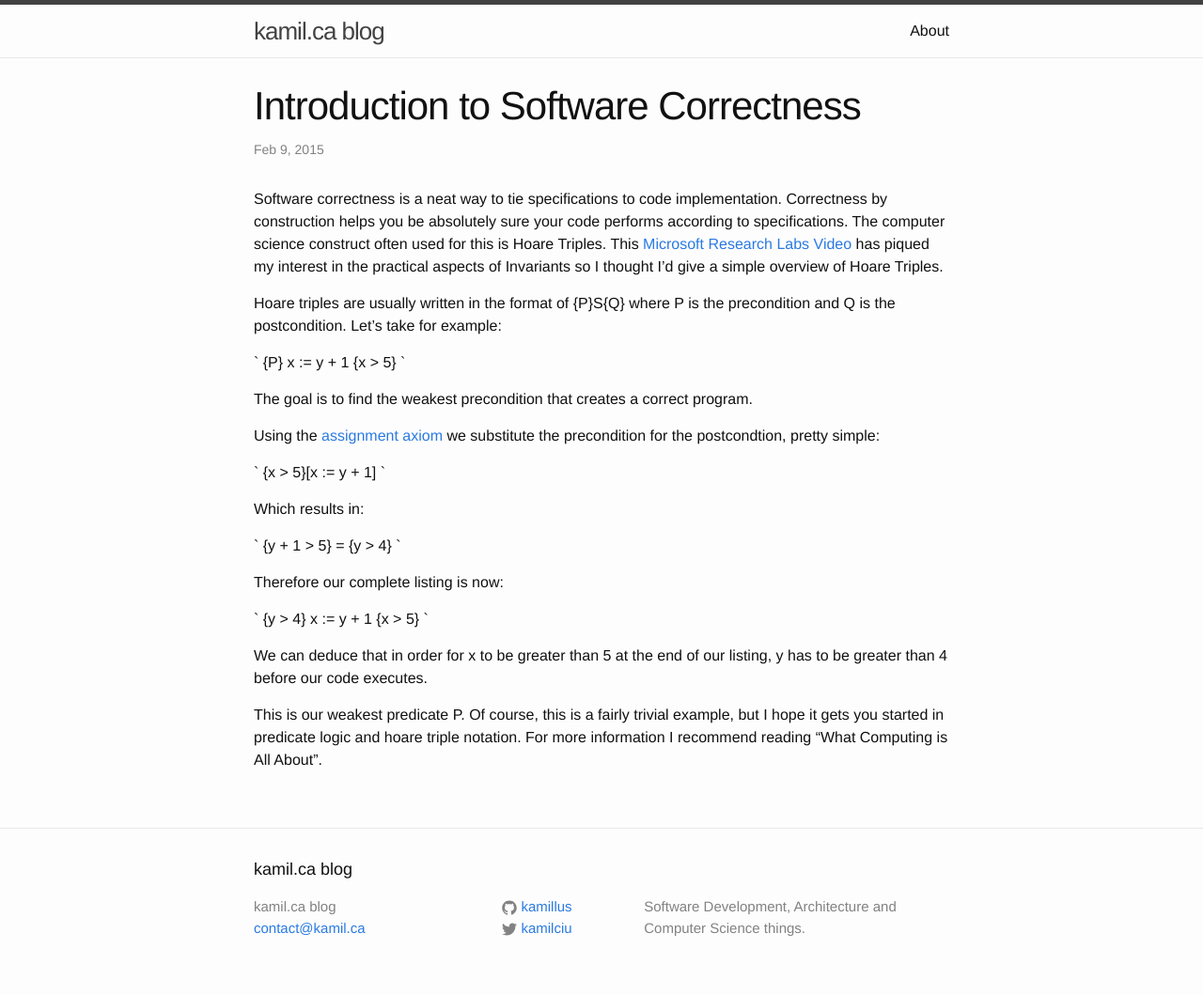
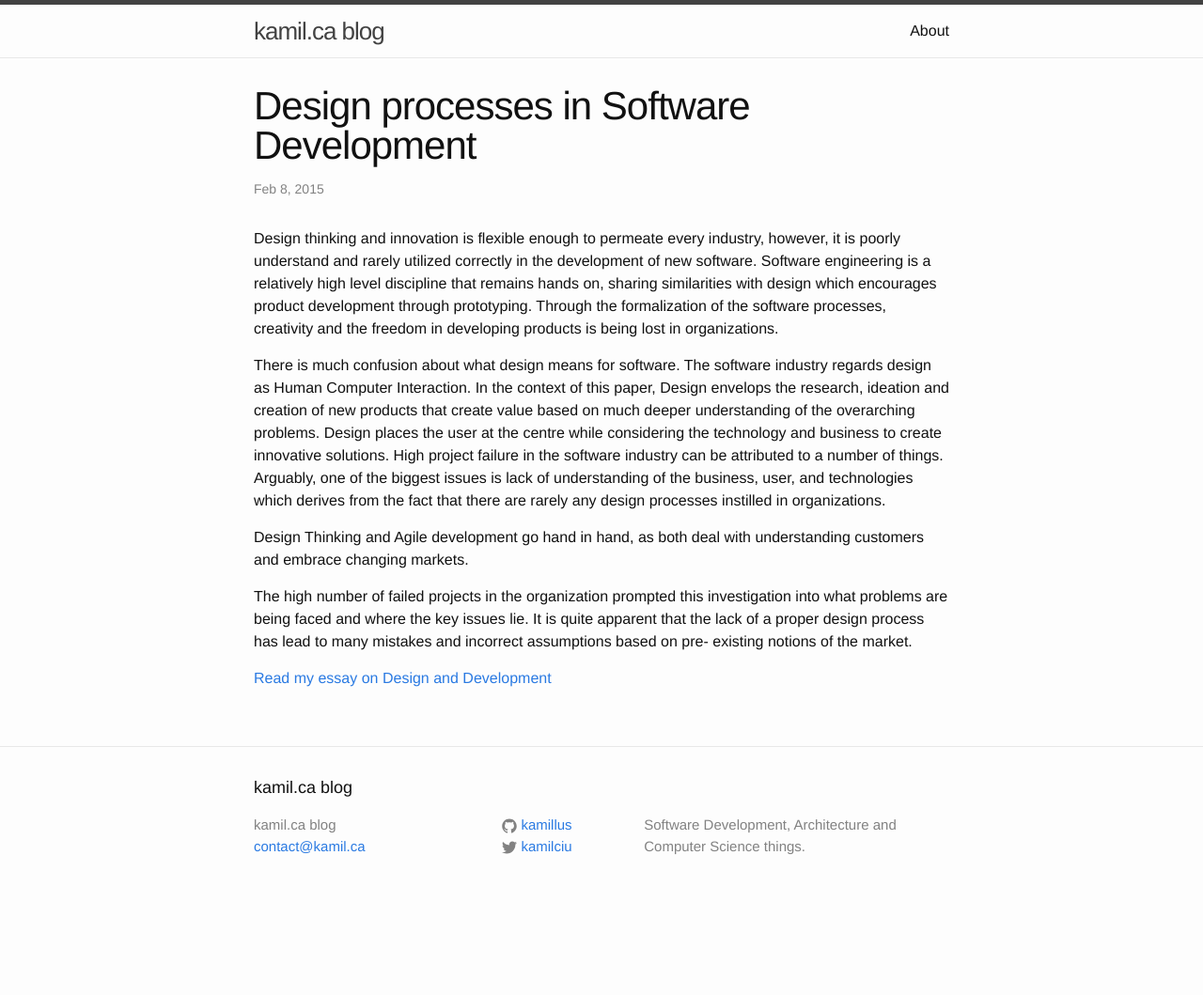
Before and after one commit to kamillus/kamillus.github.io, a Jekyll site: the page built from _posts/2015-02-09-introduction-to-correctness.markdown, in a window 1280 px wide. Shown: the whole page at 94% size. Built offline with Jekyll 4.4.1, drawn with Linux system fonts in a browser that asks for light colours; after the commit the page ends 972 px from its top, so only the background shows below that.

```diff
--- a/_posts/2015-02-09-introduction-to-correctness.markdown
+++ b/_posts/2015-02-09-introduction-to-correctness.markdown
@@ -1,41 +1,16 @@
 ---
 layout: post
-title:  "Introduction to Software Correctness"
-date:   2015-02-09 21:35:17
-categories: computer science
+title:  "Design processes in Software Development"
+date:   2015-02-08 10:13:20
+categories: software design, development
 ---
-Software correctness is a neat way to tie specifications to code implementation. Correctness by construction helps you be absolutely sure your code performs according to specifications. The computer science construct often used for this is Hoare Triples. This [Microsoft Research Labs Video](https://www.youtube.com/watch?v=spcfzbisBv4) has piqued my interest in the practical aspects of Invariants so I thought I'd give a simple overview of Hoare Triples.
+Design thinking and innovation is flexible enough to permeate every industry, however, it is poorly understand and rarely utilized correctly in the development of new software. Software engineering is a relatively high level discipline that remains hands on, sharing similarities with design which encourages product development through prototyping. Through the formalization of the software processes, creativity and the freedom in developing products is being lost in organizations.
 
-Hoare triples are usually written in the format of {P}S{Q} where P is the precondition and Q is the postcondition. Let's take for example:
+There is much confusion about what design means for software. The software industry regards design as Human Computer Interaction. In the context of this paper, Design envelops the research, ideation and creation of new products that create value based on much deeper understanding of the overarching problems. Design places the user at the centre while considering the technology and business to create innovative solutions.
+High project failure in the software industry can be attributed to a number of things. Arguably, one of the biggest issues is lack of understanding of the business, user, and technologies which derives from the fact that there are rarely any design processes instilled in organizations.
 
-`
-{P}
-x := y + 1
-{x > 5}
-`
+Design Thinking and Agile development go hand in hand, as both deal with understanding customers and embrace changing markets.
 
-The goal is to find the weakest precondition that creates a correct program.
+The high number of failed projects in the organization prompted this investigation into what problems are being faced and where the key issues lie. It is quite apparent that the lack of a proper design process has lead to many mistakes and incorrect assumptions based on pre- existing notions of the market.
 
-Using the [assignment axiom](https://www.dropbox.com/s/oc3ax256a10jkpk/Designprocessesforsoftwaredevelopment.pdf?dl=0) we substitute the precondition for the postcondtion, pretty simple:
-
-`
-{x > 5}[x := y + 1]
-`
-
-Which results in:
-
-`
-{y + 1 > 5} = {y > 4}
-`
-
-Therefore our complete listing is now:
-
-`
-{y > 4}
-x := y + 1
-{x > 5}
-`
-
-We can deduce that in order for x to be greater than 5 at the end of our listing, y has to be greater than 4 before our code executes.
-
-This is our weakest predicate P. Of course, this is a fairly trivial example, but I hope it gets you started in predicate logic and hoare triple notation. For more information I recommend reading "What Computing is All About".
+[Read my essay on Design and Development](https://www.dropbox.com/s/oc3ax256a10jkpk/Designprocessesforsoftwaredevelopment.pdf?dl=0 "Design processes in Software Development")
```
Also changed, not shown: _posts/2015-02-13-machine-learning-scikit.markdown (added, +26 -0 lines).
